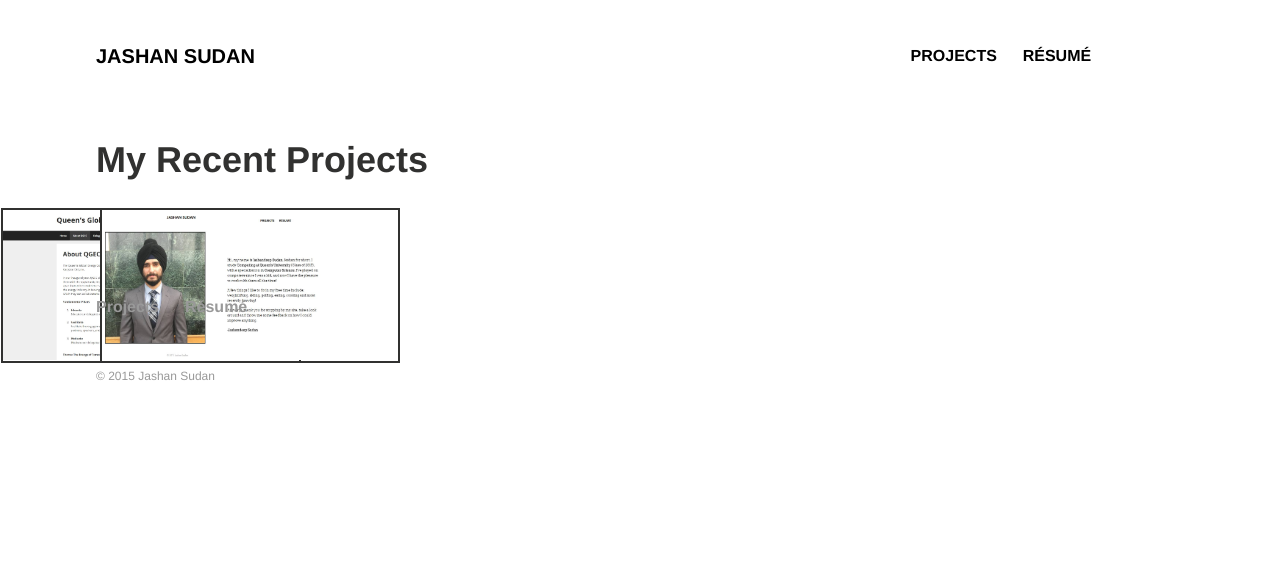
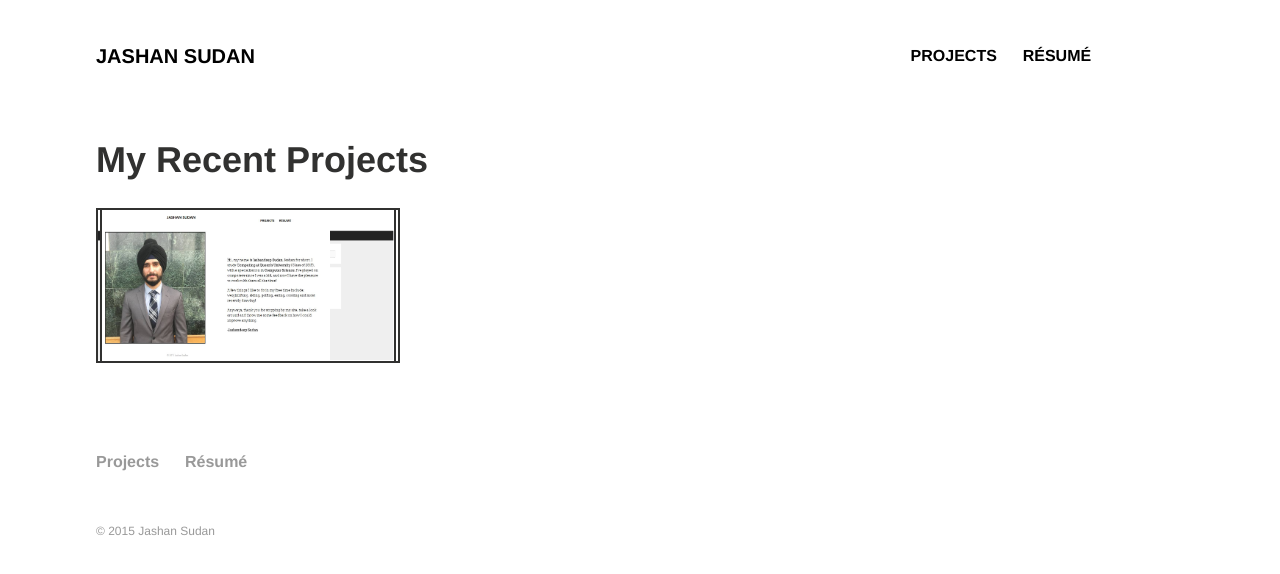
Before and after one commit to jashansudan/jashansudan, a Jekyll site: the page built from Projects/index.md, in a window 1280 px wide. Shown: the top 574 px of the page. Built offline with Jekyll 4.4.1, drawn with Linux system fonts in a browser that asks for light colours.

Commit message:
updating

```diff
--- a/css/main.scss
+++ b/css/main.scss
@@ -69,9 +69,8 @@ sitemap: false
 	border-style: solid;
 	height: 546px;
 	width: 490px;
-	position: fixed;
+	position: static;
 	display: inline;
-	left: 1px;
 	float: left;
 }
 
@@ -79,8 +78,7 @@ sitemap: false
 #project2 {
 	height: 155px;
 	width: 300px;
-	position: fixed;
-	left: 1px;
+	position: static;
 	border: 2px solid;
 	display: inline;
 	float: left;
```
